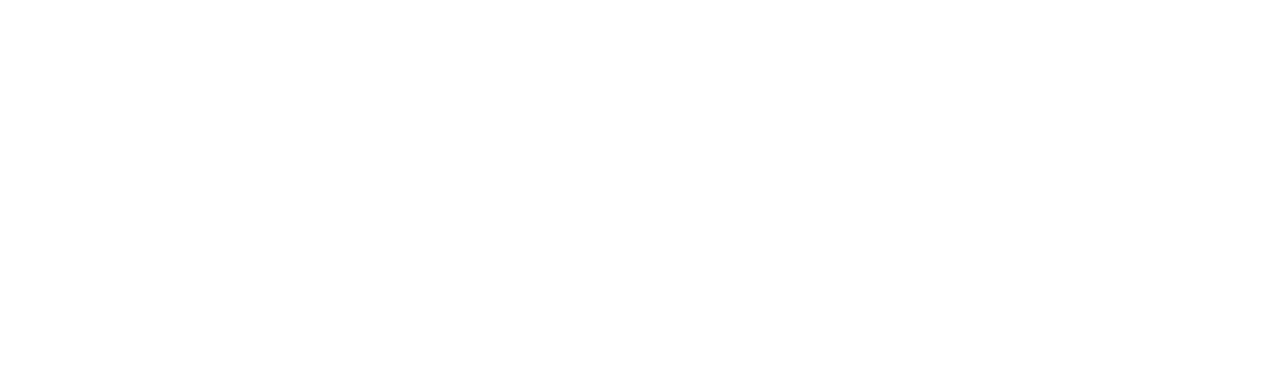
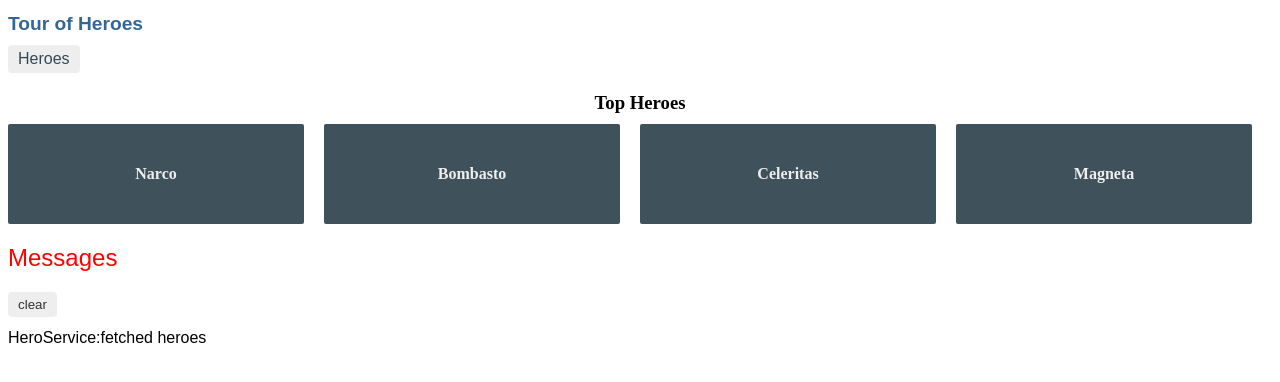
Before and after one commit to suzanamelomoraes/heroes-tour, an Angular app: page /dashboard in a window 1280 px wide. Shown: the top 382 px of the page. Built offline with nearby package versions, Linux system fonts and the light colour scheme.

Commit message:
fix typo error

```diff
--- a/src/app/components/dashboard/dashboard.component.html
+++ b/src/app/components/dashboard/dashboard.component.html
@@ -1,6 +1,6 @@
 <h3>Top Heroes</h3>
 <div class="grid grid-pad">
-    <a *ngFor=let hero of heroes class="col-1-4">
+    <a *ngFor="let hero of heroes" class="col-1-4">
         <div class="module hero">
             <h4>{{hero.name}}</h4>
         </div>
```
